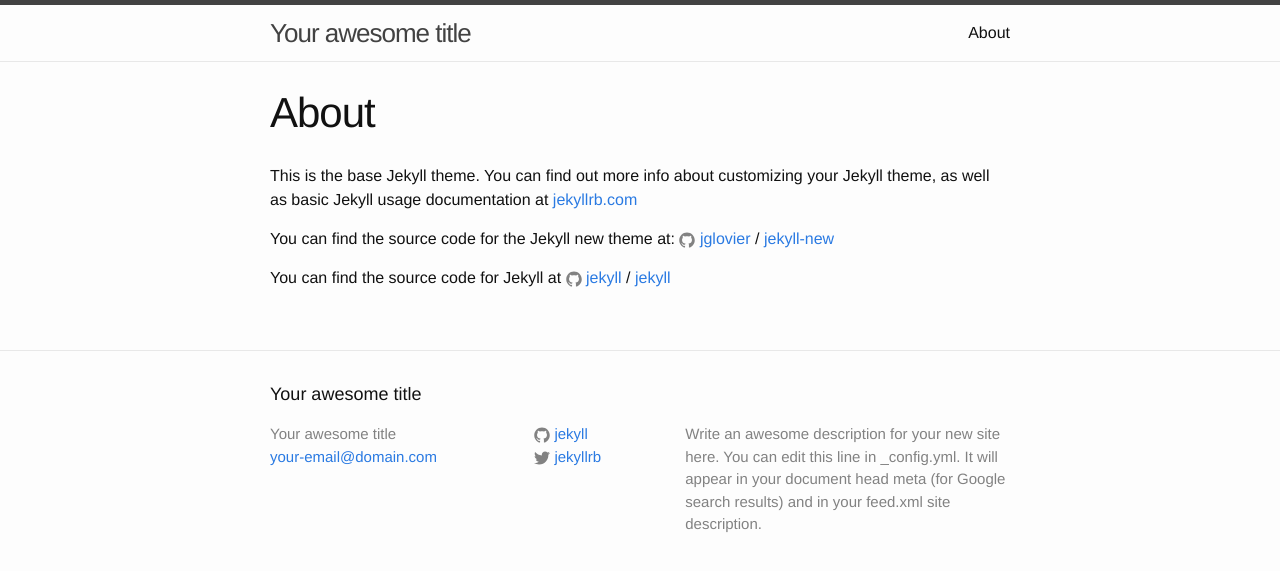
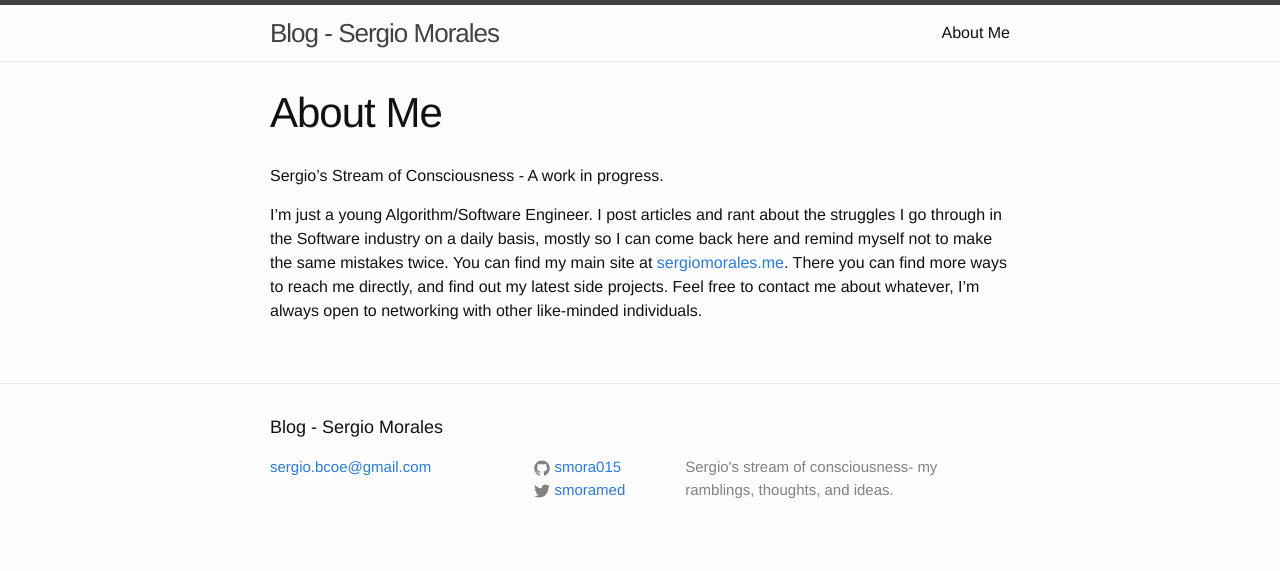
Before and after one commit to smora015/blog.sergiomorales.me, a Jekyll site: the page built from about.md, in a window 1280 px wide. Shown: the top 571 px of the page. Built offline with Jekyll 4.4.1, drawn with Linux system fonts in a browser that asks for light colours.

Commit message:
Import old entries to Jekyll
Remove template Jekyll information and add older blogs.

```diff
--- a/_config.yml
+++ b/_config.yml
@@ -6,16 +6,14 @@
 # 'jekyll serve'. If you change this file, please restart the server process.
 
 # Site settings
-title: Your awesome title
-email: your-email@domain.com
+title: Blog - Sergio Morales
+email: sergio.bcoe@gmail.com
 description: > # this means to ignore newlines until "baseurl:"
-  Write an awesome description for your new site here. You can edit this
-  line in _config.yml. It will appear in your document head meta (for
-  Google search results) and in your feed.xml site description.
+  Sergio's stream of consciousness- my ramblings, thoughts, and ideas.
 baseurl: "" # the subpath of your site, e.g. /blog
-url: "http://yourdomain.com" # the base hostname & protocol for your site
-twitter_username: jekyllrb
-github_username:  jekyll
+url: "http://blog.sergiomorales.me" # the base hostname & protocol for your site
+twitter_username: smoramed
+github_username:  smora015
 
 # Build settings
 markdown: kramdown
--- a/_includes/footer.html
+++ b/_includes/footer.html
@@ -7,7 +7,7 @@
     <div class="footer-col-wrapper">
       <div class="footer-col footer-col-1">
         <ul class="contact-list">
-          <li>{{ site.title }}</li>
+          <!-- <li>{{ site.title }}</li> -->
           <li><a href="mailto:{{ site.email }}">{{ site.email }}</a></li>
         </ul>
       </div>
--- a/_layouts/post.html
+++ b/_layouts/post.html
@@ -12,4 +12,5 @@ layout: default
     {{ content }}
   </div>
 
+  {% include disqus.html disqus_id='page.date | date: "%b %-d, %Y"' disqus_title=page.title%}
 </article>
--- a/about.md
+++ b/about.md
@@ -1,15 +1,9 @@
 ---
 layout: page
-title: About
+title: About Me
 permalink: /about/
 ---
 
-This is the base Jekyll theme. You can find out more info about customizing your Jekyll theme, as well as basic Jekyll usage documentation at [jekyllrb.com](http://jekyllrb.com/)
+Sergio's Stream of Consciousness - A work in progress.
 
-You can find the source code for the Jekyll new theme at:
-{% include icon-github.html username="jglovier" %} /
-[jekyll-new](https://github.com/jglovier/jekyll-new)
-
-You can find the source code for Jekyll at
-{% include icon-github.html username="jekyll" %} /
-[jekyll](https://github.com/jekyll/jekyll)
+I'm just a young Algorithm/Software Engineer. I post articles and rant about the struggles I go through in the Software industry on a daily basis, mostly so I can come back here and remind myself not to make the same mistakes twice. You can find my main site at [sergiomorales.me](http://sergiomorales.me/). There you can find more ways to reach me directly, and find out my latest side projects. Feel free to contact me about whatever, I'm always open to networking with other like-minded individuals.
```
Also changed, not shown: _includes/disqus.html (added, +16 -0 lines), _posts/2015-06-17-well-this-is-it-hello-real-world.markdown (added, +19 -0 lines), _posts/2016-04-16-double-checking-your-work.markdown (added, +22 -0 lines), _posts/2016-04-23-visual-studio-is-terrible.markdown (added, +33 -0 lines), _posts/2016-04-30-reinventing-the-wheel.markdown (added, +15 -0 lines), _posts/2016-05-01-welcome-to-jekyll.markdown (deleted, +0 -25 lines), _layouts/page.html (line endings or trailing spaces), favicon.ico (added), images/bourns.jpg (added), images/grad.jpg (added), images/vs-error-logs.PNG (added), images/vs-error-nuget.PNG (added), images/vs-error-procmon.PNG (added), images/vs-error.PNG (added).
